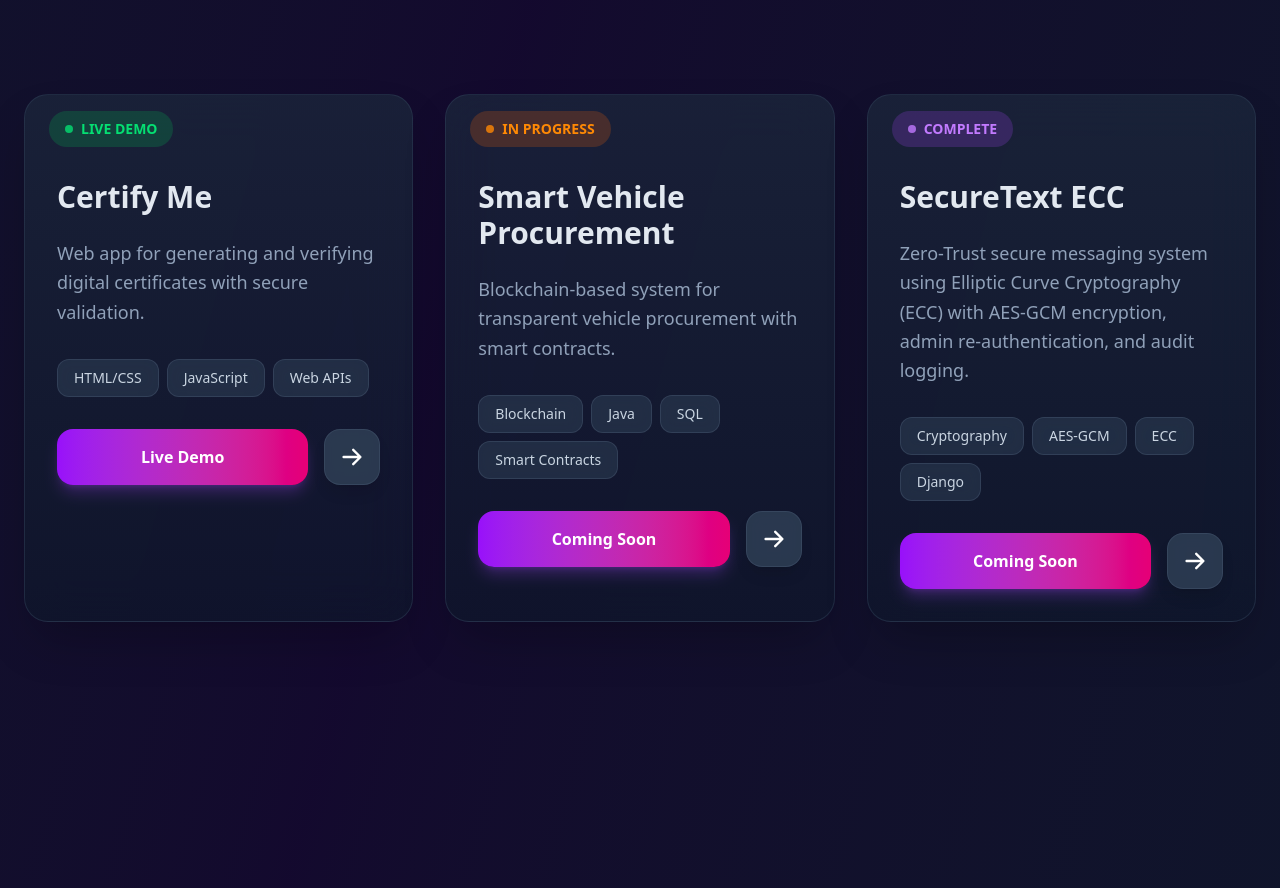
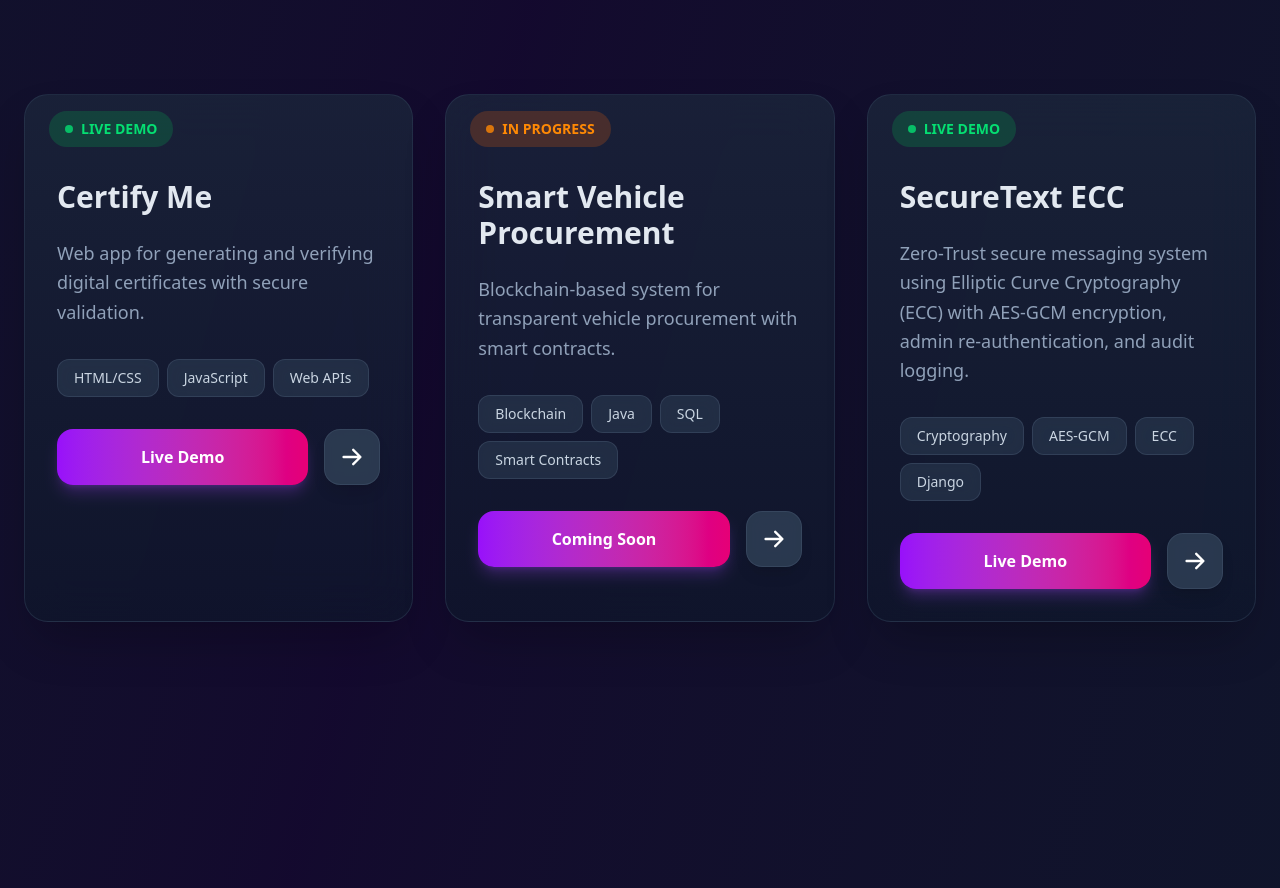
Before and after one commit to manigit434/portfolio, a Next.js app: page / in a window 1280 px wide. Shown: the part 2724-3612 px from the top of the page. Built offline with nearby package versions, Linux system fonts and the light colour scheme.

Commit message:
Change project status from 'complete' to 'live'

```diff
--- a/app/page.tsx
+++ b/app/page.tsx
@@ -69,7 +69,7 @@ export default function Home() {
       tech: ['Cryptography', 'AES-GCM', 'ECC', 'Django'],
       live: 'https://secure-text-ecc.onrender.com',
       github: 'https://github.com/manigit434/secure-text-ecc',
-      status: 'complete',
+      status: 'live',
     },
   ];
 const statGradient: Record<string, string> = {
```
